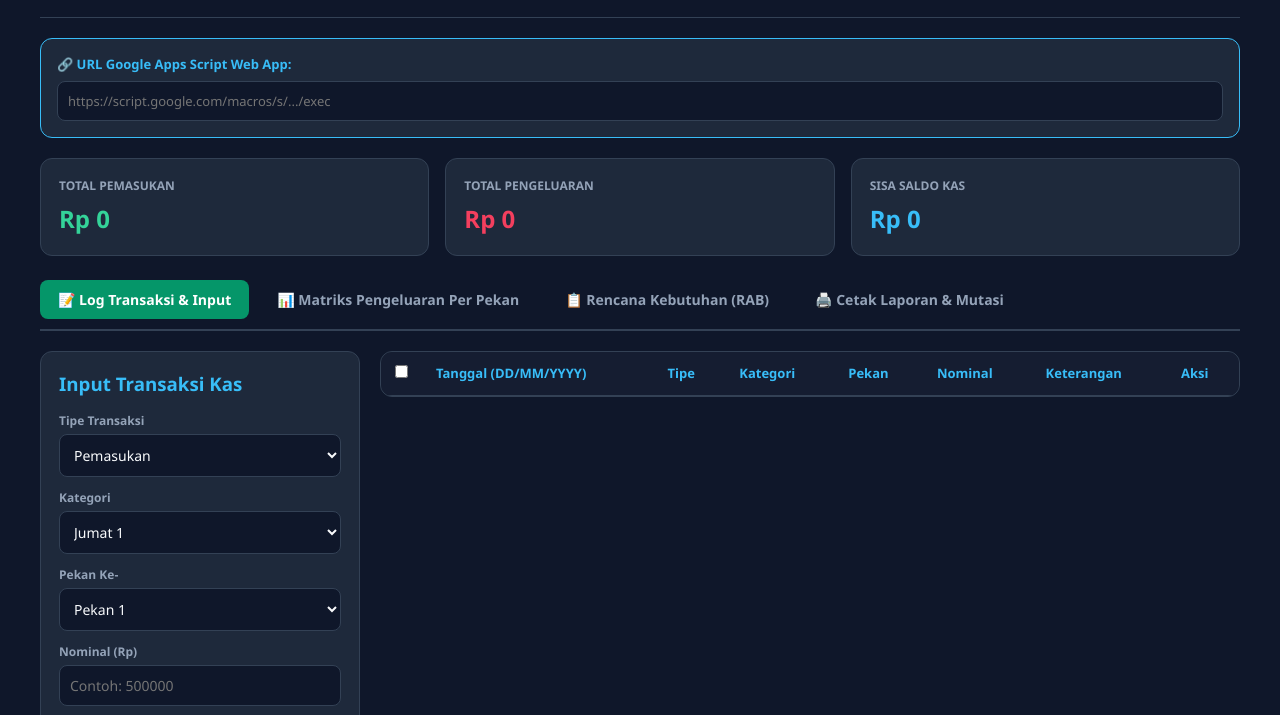
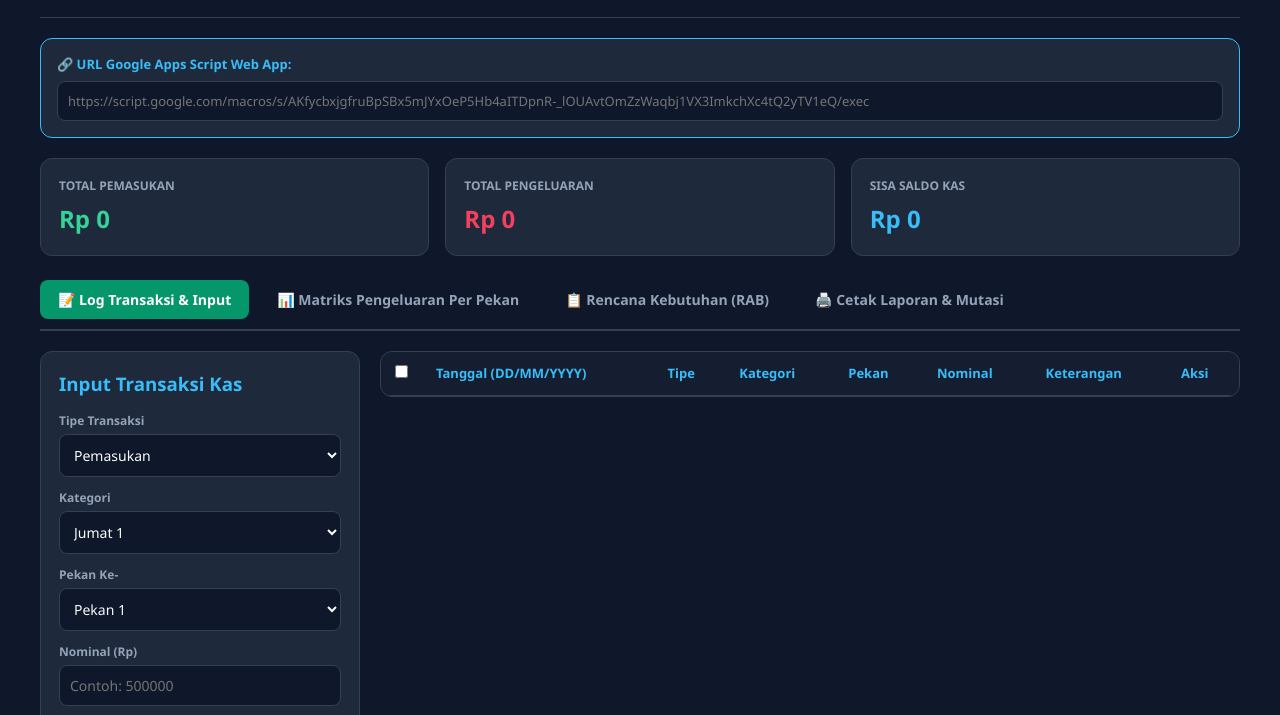
Before and after one commit to pinucup-lgtm/kas_masjid_attaibin, a plain HTML site: page index.html in a window 1280 px wide. Shown: the part 59-774 px from the top of the page. Drawn offline with Linux system fonts and the light colour scheme.

Commit message:
Update index.html

```diff
--- a/index.html
+++ b/index.html
@@ -237,7 +237,7 @@
   <!-- BOX GOOGLE SCRIPT URL -->
   <div class="config-box">
     <label for="script-url">🔗 URL Google Apps Script Web App:</label>
-    <input type="text" id="script-url" placeholder="https://script.google.com/macros/s/.../exec" onchange="saveScriptUrl()"/>
+    <input type="text" id="script-url" placeholder="https://script.google.com/macros/s/AKfycbxjgfruBpSBx5mJYxOeP5Hb4aITDpnR-_lOUAvtOmZzWaqbj1VX3ImkchXc4tQ2yTV1eQ/exec" onchange="saveScriptUrl()"/>
   </div>
 
   <!-- RINGKASAN KAS -->
```
